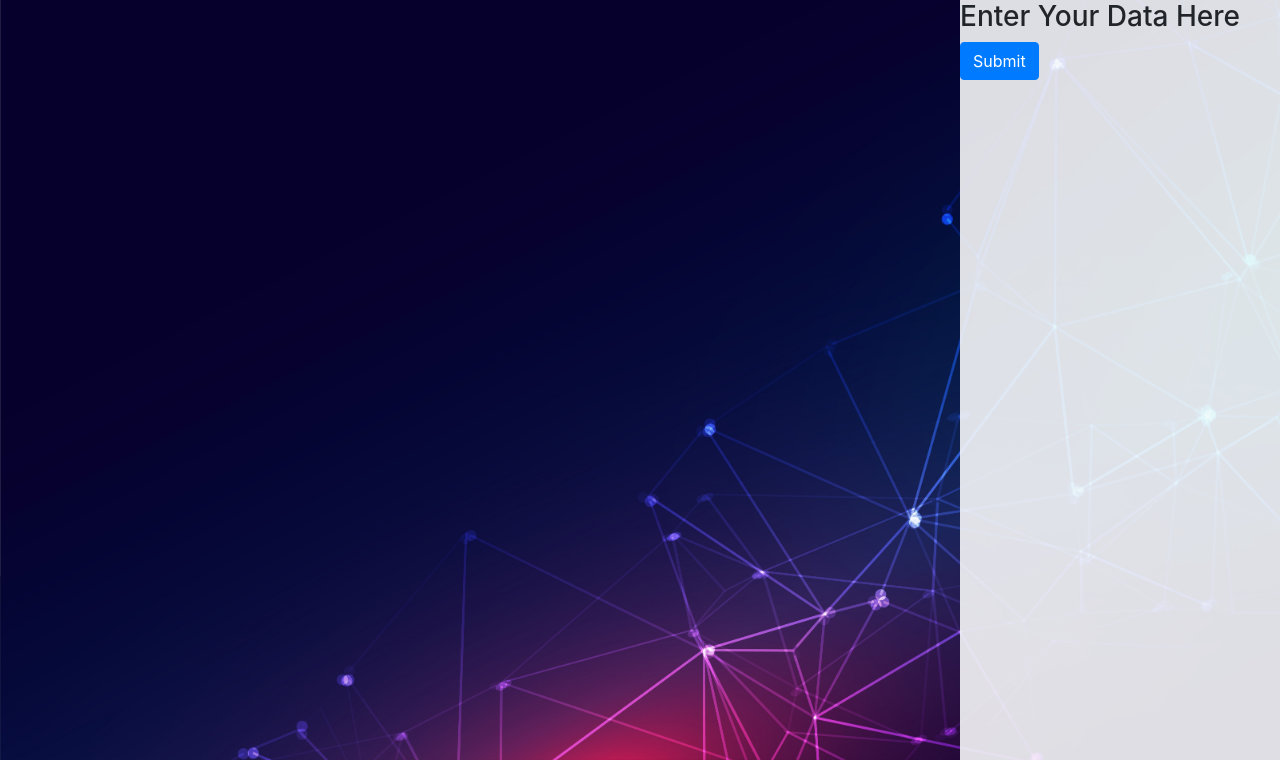
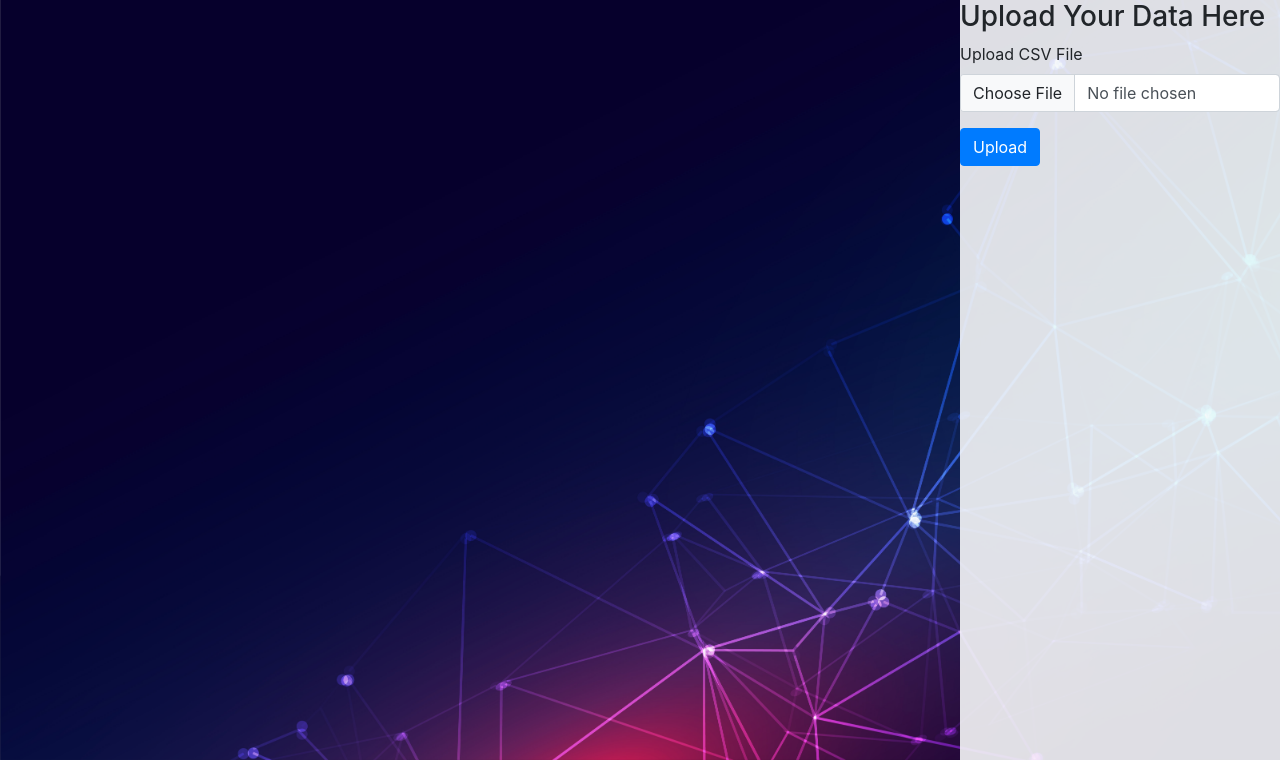
Before and after one commit to Scorchify/Lite-Interactive-Stat-Plot, a Django app: page /plot/ in a window 1280 px wide. Shown: the part 40-800 px from the top of the page. Run offline with Django 4.2, Linux system fonts and the light colour scheme; some libraries are stand-ins or nearby versions.

Commit message:
Checkpoint for CSV upload

```diff
--- a/statplot/plot/static/css/graph.css
+++ b/statplot/plot/static/css/graph.css
@@ -21,7 +21,7 @@
 
 .dataTab {
     width: 25vw;
-    position: fixed !important;
+    position: absolute;
     right: 0;
     top: 5vh;
     height: 95vh;
--- a/statplot/plot/templates/plot.html
+++ b/statplot/plot/templates/plot.html
@@ -14,19 +14,18 @@
 
 <div class="dataTab">
     <div class="user_input">
-        <h3> Enter Your Data Here </h3>
-        <form method="POST">
+        <h3>Upload Your Data Here</h3>
+        <form method="POST" enctype="multipart/form-data" action="{% url 'plot:data_view' %}">
             {% csrf_token %}
-            {{ formset.management_form}}
-            <table>
-                {% for field in formset %}
-                <tr>
-                <td>{{ field.label_tag }} {{ field }}</td>
-                </tr>
-                {% endfor %}
-            </table>
-            <button type="submit" class="btn btn-primary">Submit</button>
+            <div class="form-group">
+                <label for="csv_file">Upload CSV File</label>
+                <input type="file" id="csv_file" name="csv_file" accept=".csv" class="form-control">
+            </div>
+            <button type="submit" class="btn btn-primary">Upload</button>
         </form>
     </div>
+
 </div>
+
+
 {% endblock %}
--- a/statplot/plot/urls.py
+++ b/statplot/plot/urls.py
@@ -7,5 +7,8 @@
 #home page
 path('', views.index, name='index'),
 #graphing page
-path('plot/',views.graph, name='plot')
+path('plot/',views.graph, name='plot'),
+#data view
+path('data/', views.data_view, name='data_view'),
+
 ]
--- a/statplot/plot/views.py
+++ b/statplot/plot/views.py
@@ -1,6 +1,7 @@
 from django.shortcuts import render
 import csv
 from django.http import HttpResponse
+from io import TextIOWrapper
 from .forms import DataInputFormSet
 
 # Create your views here.
@@ -11,24 +12,48 @@
     return render(request, 'plot.html')
 
 def data_view(request):
-    if request.method == "POST":
-        formset = DataInputFormSet(request.POST)
-        if formset.is_valid():
-            data = formset.cleaned_data
+    if request.method == "POST" and 'csv_file' in request.FILES:
+        csv_file = request.FILES['csv_file']
+
+        # Ensure it's a valid CSV file
+        if not csv_file.name.endswith('.csv'):
+            return render(request, 'plot.html', {
+                'error': 'Please upload a valid CSV file.',
+            })
+
+        try:
+            # Read the uploaded CSV file
+            data = TextIOWrapper(csv_file.file, encoding='utf-8')
+            reader = csv.DictReader(data)
+
+            # Verify the required columns
+            required_columns = {'x', 'y', 'color', 'point_type', 'group'}
+            if not required_columns.issubset(reader.fieldnames):
+                return render(request, 'plot.html', {
+                    'error': 'CSV file must contain columns: x, y, color, point_type, group.',
+                })
+
+            # Create a CSV response file for download
             response = HttpResponse(content_type='text/csv')
-            response['Content-Disposition'] = 'attachment; filename="data.csv"'
+            response['Content-Disposition'] = 'attachment; filename="processed_data.csv"'
             writer = csv.writer(response)
             writer.writerow(['x', 'y', 'color', 'point_type', 'group'])
 
-            for form in formset:
+            for row in reader:
                 writer.writerow([
-                    form.cleaned_data['x'],
-                    form.cleaned_data['y'],
-                    form.cleaned_data['color'],
-                    form.cleaned_data['point_type'],
-                    form.cleaned_data['group']
+                    row['x'],
+                    row['y'],
+                    row['color'],
+                    row['point_type'],
+                    row.get('group', '')  # Group is optional
                 ])
-                return response
-            else:
-                formset = DataInputFormSet()
-            return render(request, 'data.html', {'formset': formset})
+
+            return response
+
+        except Exception as e:
+            return render(request, 'plot.html', {
+                'error': f'Error processing CSV file: {str(e)}',
+            })
+
+    # Render the upload page if not POST
+    return render(request, 'plot.html')
```
